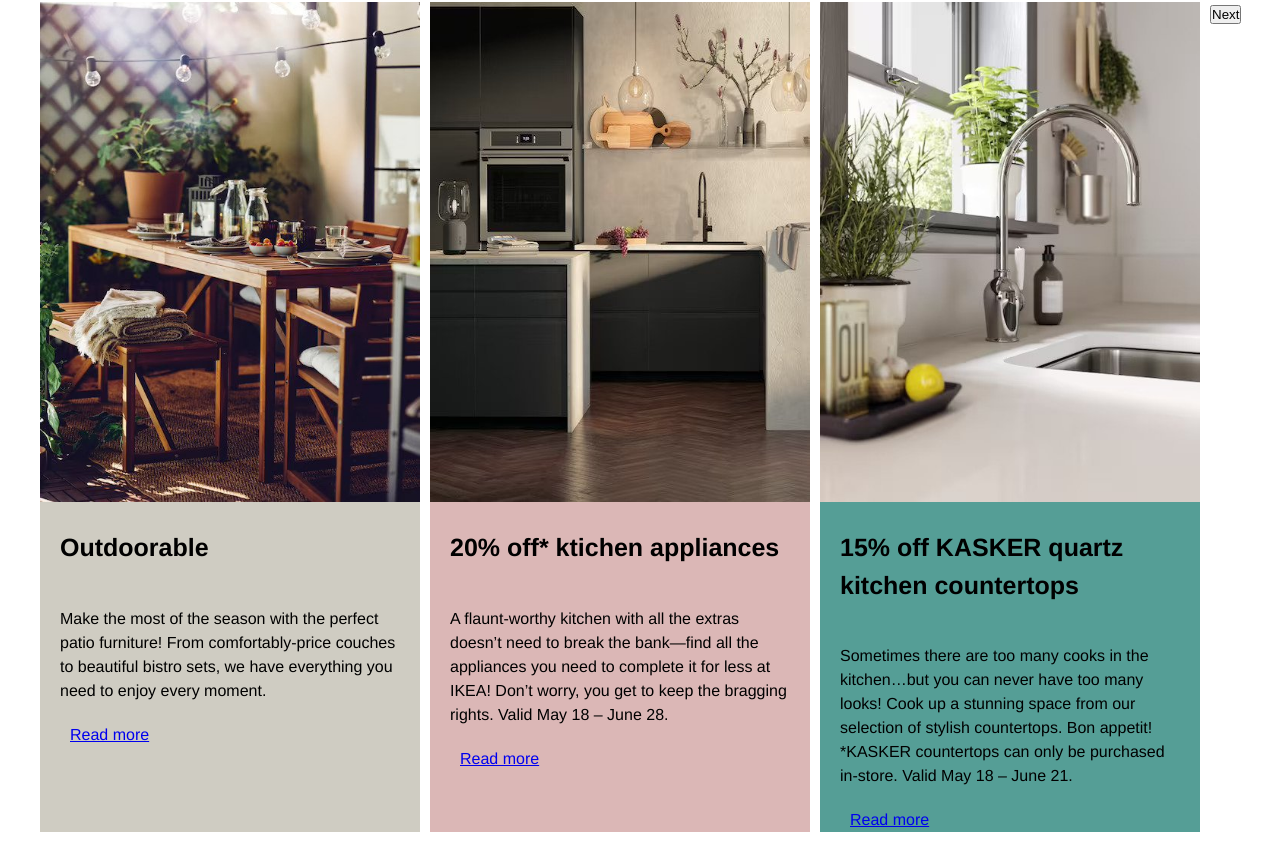
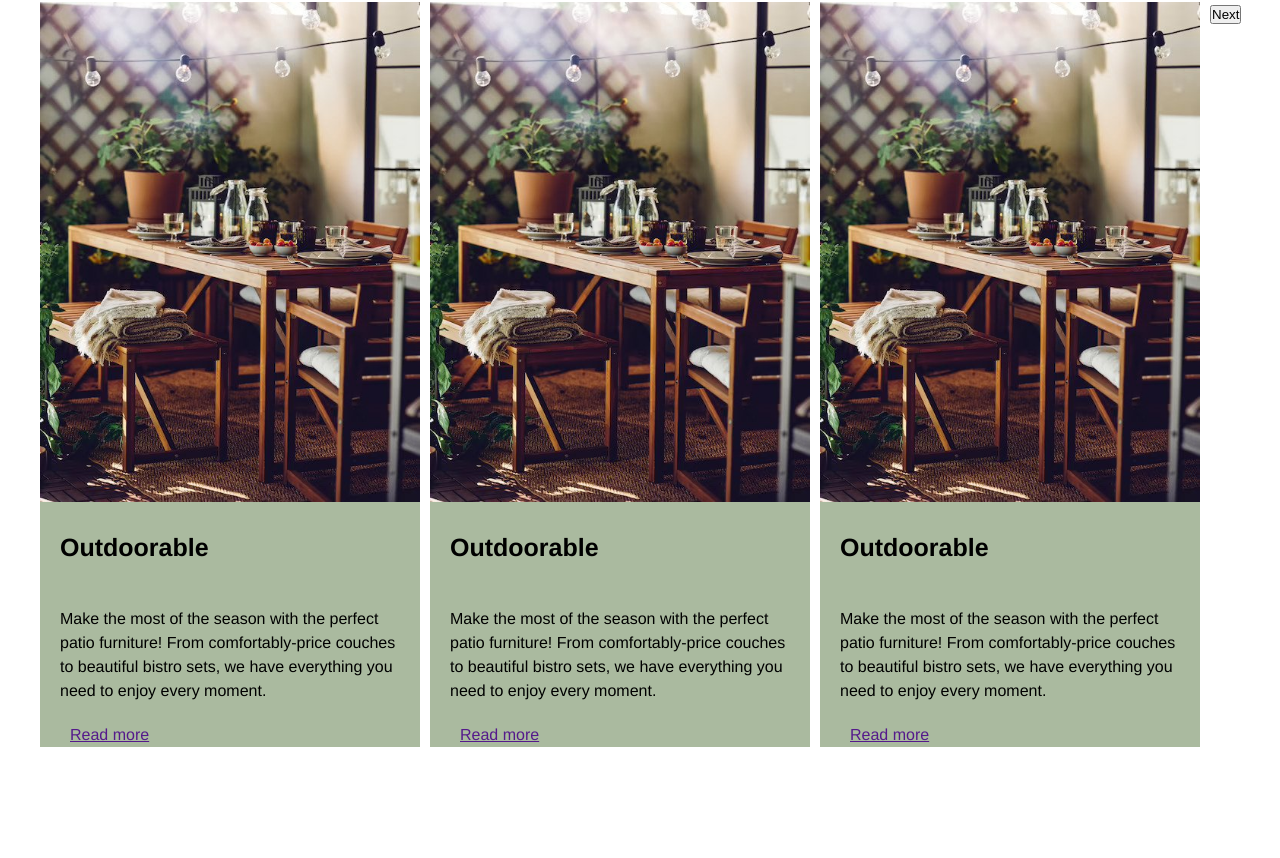
Before and after one commit to kid1909/furniture-store, a React (Vite) app: page / in a window 1280 px wide. Shown: the part 1437-2295 px from the top of the page. After the commit the page ends 2210 px from the top, so only its background shows below. Built offline with nearby package versions, Linux system fonts and the light colour scheme.

Commit message:
get rid of map, try manually import photo

```diff
--- a/src/components/happening/Happening.jsx
+++ b/src/components/happening/Happening.jsx
@@ -1,6 +1,7 @@
 import "./happening.scss";
 import { useState, useEffect } from "react";
 import data from "../json/data.json.js";
+import photo1 from "../../assets/happen-photo/photo1.jpg";
 
 function Happening() {
   const [startIndex, setStartIndex] = useState(0);
@@ -41,7 +42,7 @@ function Happening() {
             <div className="happen_gallery">
               {/* Display current set of images */}
 
-              {data.items
+              {/* {data.items
                 .slice(startIndex, startIndex + 3)
                 .map((item, index) => (
                   <div
@@ -70,7 +71,48 @@ function Happening() {
                       Read more
                     </a>
                   </div>
-                ))}
+                ))} */}
+              <div className="happen_gallery_container">
+                <img className="happen_gallery_img" src={photo1} />
+                <h3 className="happen_gallery_header">Outdoorable</h3>
+                <p className="happen_gallery_content">
+                  {" "}
+                  Make the most of the season with the perfect patio furniture!
+                  From comfortably-price couches to beautiful bistro sets, we
+                  have everything you need to enjoy every moment.
+                </p>
+                <a href="" className="happen_gallery_link">
+                  Read more
+                </a>
+              </div>
+
+              <div className="happen_gallery_container">
+                <img className="happen_gallery_img" src={photo1} />
+                <h3 className="happen_gallery_header">Outdoorable</h3>
+                <p className="happen_gallery_content">
+                  {" "}
+                  Make the most of the season with the perfect patio furniture!
+                  From comfortably-price couches to beautiful bistro sets, we
+                  have everything you need to enjoy every moment.
+                </p>
+                <a href="" className="happen_gallery_link">
+                  Read more
+                </a>
+              </div>
+
+              <div className="happen_gallery_container">
+                <img className="happen_gallery_img" src={photo1} />
+                <h3 className="happen_gallery_header">Outdoorable</h3>
+                <p className="happen_gallery_content">
+                  {" "}
+                  Make the most of the season with the perfect patio furniture!
+                  From comfortably-price couches to beautiful bistro sets, we
+                  have everything you need to enjoy every moment.
+                </p>
+                <a href="" className="happen_gallery_link">
+                  Read more
+                </a>
+              </div>
 
               {/* Button to load next set of images */}
               <div className="happen_gallery_direction group">
--- a/src/components/happening/happening.scss
+++ b/src/components/happening/happening.scss
@@ -18,6 +18,8 @@
 }
 .happen_gallery_container {
   margin-right: 10px;
+  width: 400px;
+  background-color: #aaba9f;
 }
 .happen_gallery_header {
   padding: 20px;
```
Also changed, not shown: 1 other file (tests, documents, lock files or other folders).
